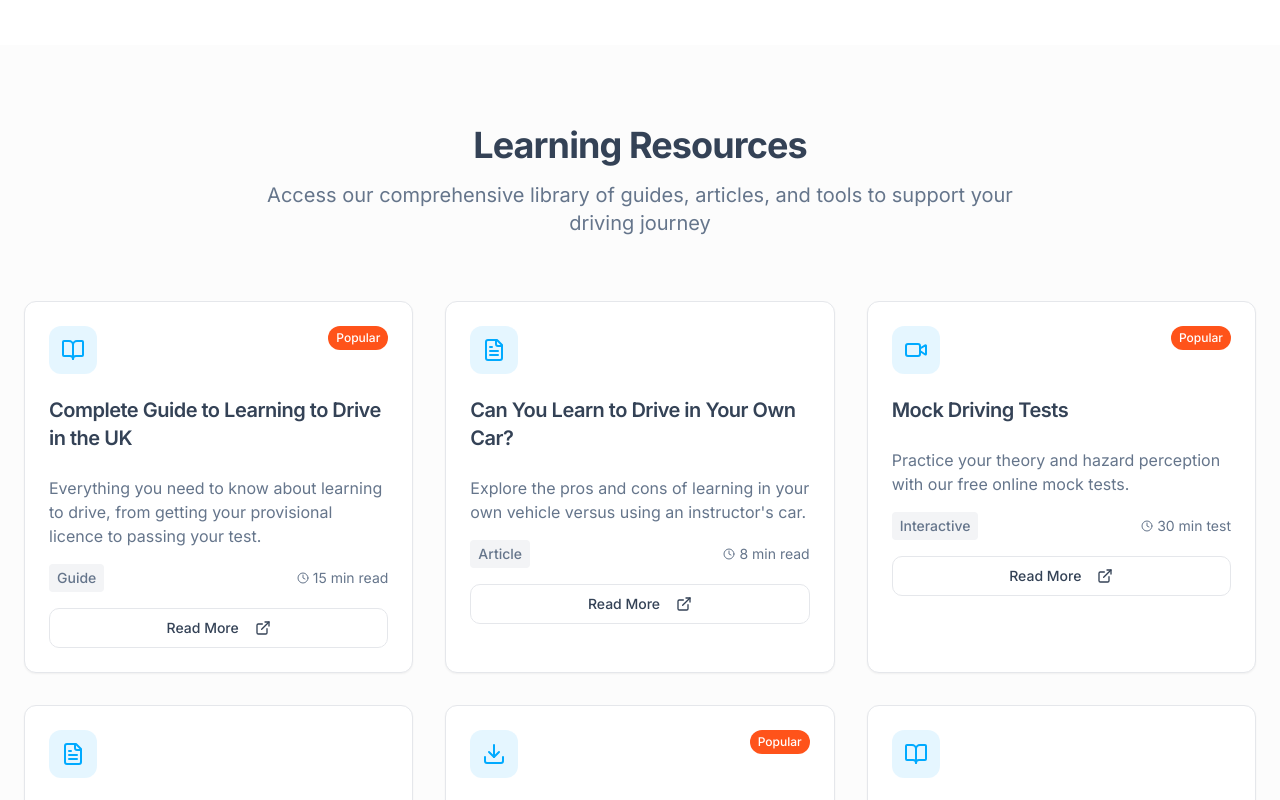
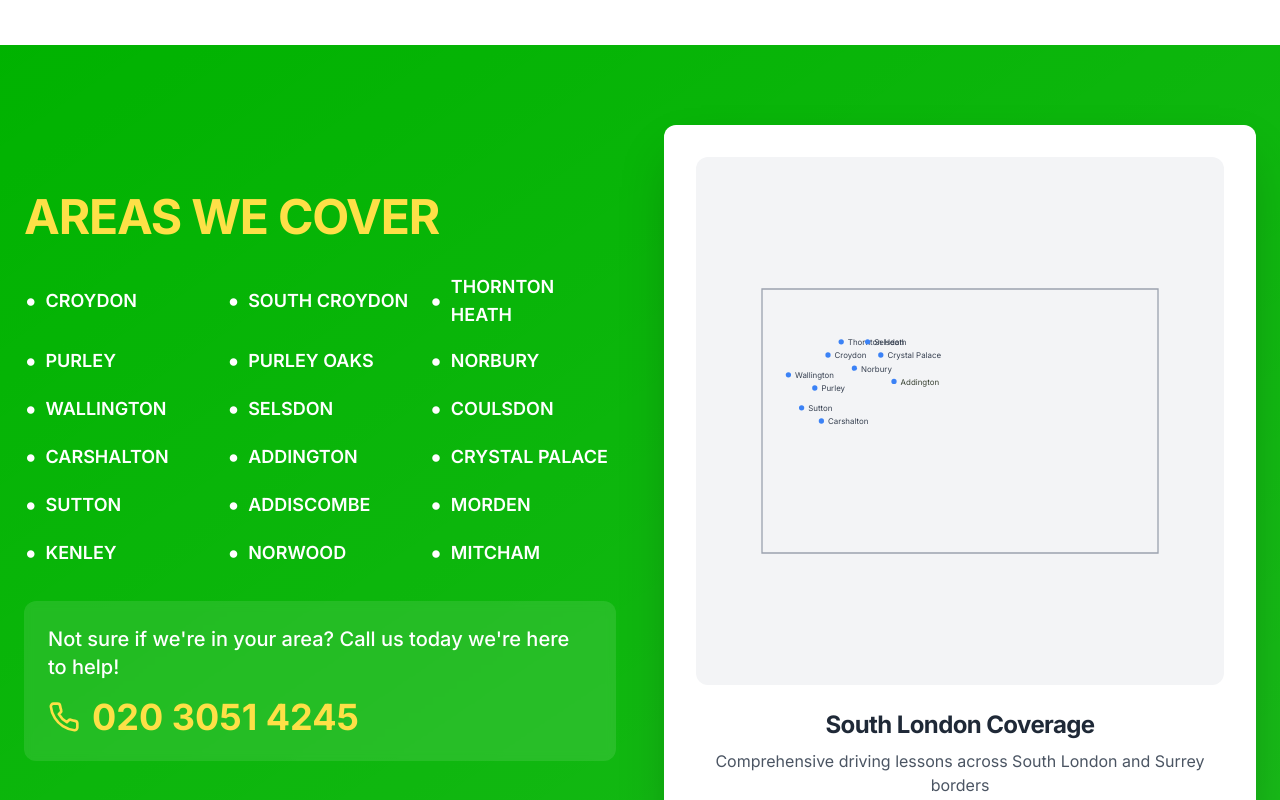
Before and after one commit to sami0312/learn-swift-site, a React (Vite) app: page / in a window 1280 px wide. Shown: the part 3960-4760 px from the top of the page. Built offline with nearby package versions, Linux system fonts and the light colour scheme.

Commit message:
Update Areas Covered section
Copy the Areas Covered page content and styling from the provided URL, matching the website's color theme.

```diff
--- /dev/null
+++ b/src/components/Areas.tsx
@@ -0,0 +1,100 @@
+import { Phone } from "lucide-react";
+
+const Areas = () => {
+  const areas = [
+    "CROYDON", "SOUTH CROYDON", "THORNTON HEATH",
+    "PURLEY", "PURLEY OAKS", "NORBURY",
+    "WALLINGTON", "SELSDON", "COULSDON",
+    "CARSHALTON", "ADDINGTON", "CRYSTAL PALACE",
+    "SUTTON", "ADDISCOMBE", "MORDEN",
+    "KENLEY", "NORWOOD", "MITCHAM"
+  ];
+
+  return (
+    <section id="areas" className="py-20 bg-gradient-to-br from-success to-success/90">
+      <div className="container mx-auto px-6">
+        <div className="grid grid-cols-1 lg:grid-cols-2 gap-12 items-center">
+          {/* Areas List */}
+          <div className="text-white">
+            <h2 className="text-5xl font-bold mb-8 text-yellow-300">
+              AREAS WE COVER
+            </h2>
+
+            <div className="grid grid-cols-1 md:grid-cols-3 gap-4 mb-8">
+              {areas.map((area, index) => (
+                <div key={index} className="flex items-center">
+                  <span className="text-white text-2xl mr-2">•</span>
+                  <span className="text-white font-semibold text-lg">{area}</span>
+                </div>
+              ))}
+            </div>
+
+            <div className="bg-white/10 rounded-lg p-6 backdrop-blur-sm">
+              <p className="text-white text-xl mb-4 font-medium">
+                Not sure if we're in your area? Call us today we're here to help!
+              </p>
+              <div className="flex items-center gap-3">
+                <Phone className="h-8 w-8 text-yellow-300" />
+                <span className="text-yellow-300 text-4xl font-bold">020 3051 4245</span>
+              </div>
+            </div>
+          </div>
+
+          {/* Map Section */}
+          <div className="relative">
+            <div className="bg-white rounded-lg shadow-2xl p-8">
+              <div className="aspect-square bg-gray-100 rounded-lg flex items-center justify-center">
+                <svg
+                  viewBox="0 0 800 600"
+                  className="w-full h-full text-gray-400"
+                  fill="currentColor"
+                >
+                  {/* Simple London Map Outline */}
+                  <path d="M100 100 L700 100 L700 500 L100 500 Z" fill="none" stroke="currentColor" strokeWidth="2"/>
+                  <circle cx="200" cy="200" r="4" fill="#3B82F6" />
+                  <text x="210" y="205" fontSize="12" fill="#374151">Croydon</text>
+
+                  <circle cx="180" cy="250" r="4" fill="#3B82F6" />
+                  <text x="190" y="255" fontSize="12" fill="#374151">Purley</text>
+
+                  <circle cx="220" cy="180" r="4" fill="#3B82F6" />
+                  <text x="230" y="185" fontSize="12" fill="#374151">Thornton Heath</text>
+
+                  <circle cx="160" cy="280" r="4" fill="#3B82F6" />
+                  <text x="170" y="285" fontSize="12" fill="#374151">Sutton</text>
+
+                  <circle cx="240" cy="220" r="4" fill="#3B82F6" />
+                  <text x="250" y="225" fontSize="12" fill="#374151">Norbury</text>
+
+                  <circle cx="190" cy="300" r="4" fill="#3B82F6" />
+                  <text x="200" y="305" fontSize="12" fill="#374151">Carshalton</text>
+
+                  <circle cx="280" cy="200" r="4" fill="#3B82F6" />
+                  <text x="290" y="205" fontSize="12" fill="#374151">Crystal Palace</text>
+
+                  <circle cx="140" cy="230" r="4" fill="#3B82F6" />
+                  <text x="150" y="235" fontSize="12" fill="#374151">Wallington</text>
+
+                  <circle cx="260" cy="180" r="4" fill="#3B82F6" />
+                  <text x="270" y="185" fontSize="12" fill="#374151">Selsdon</text>
+
+                  <circle cx="300" cy="240" r="4" fill="#3B82F6" />
+                  <text x="310" y="245" fontSize="12" fill="#374131">Addington</text>
+                </svg>
+              </div>
+
+              <div className="mt-6 text-center">
+                <h3 className="text-2xl font-bold text-gray-800 mb-2">South London Coverage</h3>
+                <p className="text-gray-600">
+                  Comprehensive driving lessons across South London and Surrey borders
+                </p>
+              </div>
+            </div>
+          </div>
+        </div>
+      </div>
+    </section>
+  );
+};
+
+export default Areas;
--- a/src/pages/Index.tsx
+++ b/src/pages/Index.tsx
@@ -3,6 +3,7 @@ import Hero from "@/components/Hero";
 import StudentVideos from "@/components/StudentVideos";
 import Courses from "@/components/Courses";
 import Pricing from "@/components/Pricing";
+import Areas from "@/components/Areas";
 import Resources from "@/components/Resources";
 import Testimonials from "@/components/Testimonials";
 import Contact from "@/components/Contact";
@@ -17,6 +18,7 @@ const Index = () => {
         <StudentVideos />
         <Courses />
         <Pricing />
+        <Areas />
         <Resources />
         <Testimonials />
         <Contact />
```
